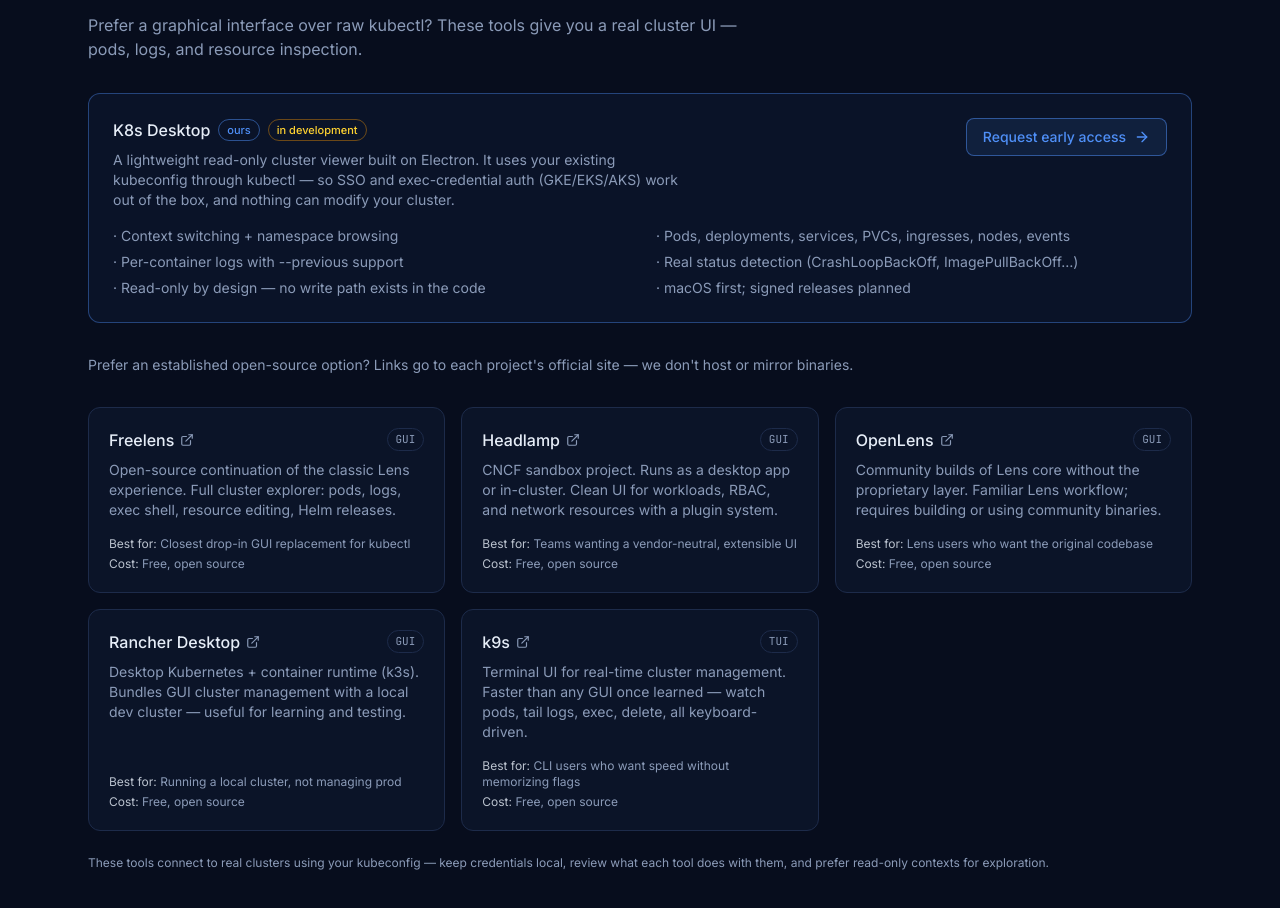
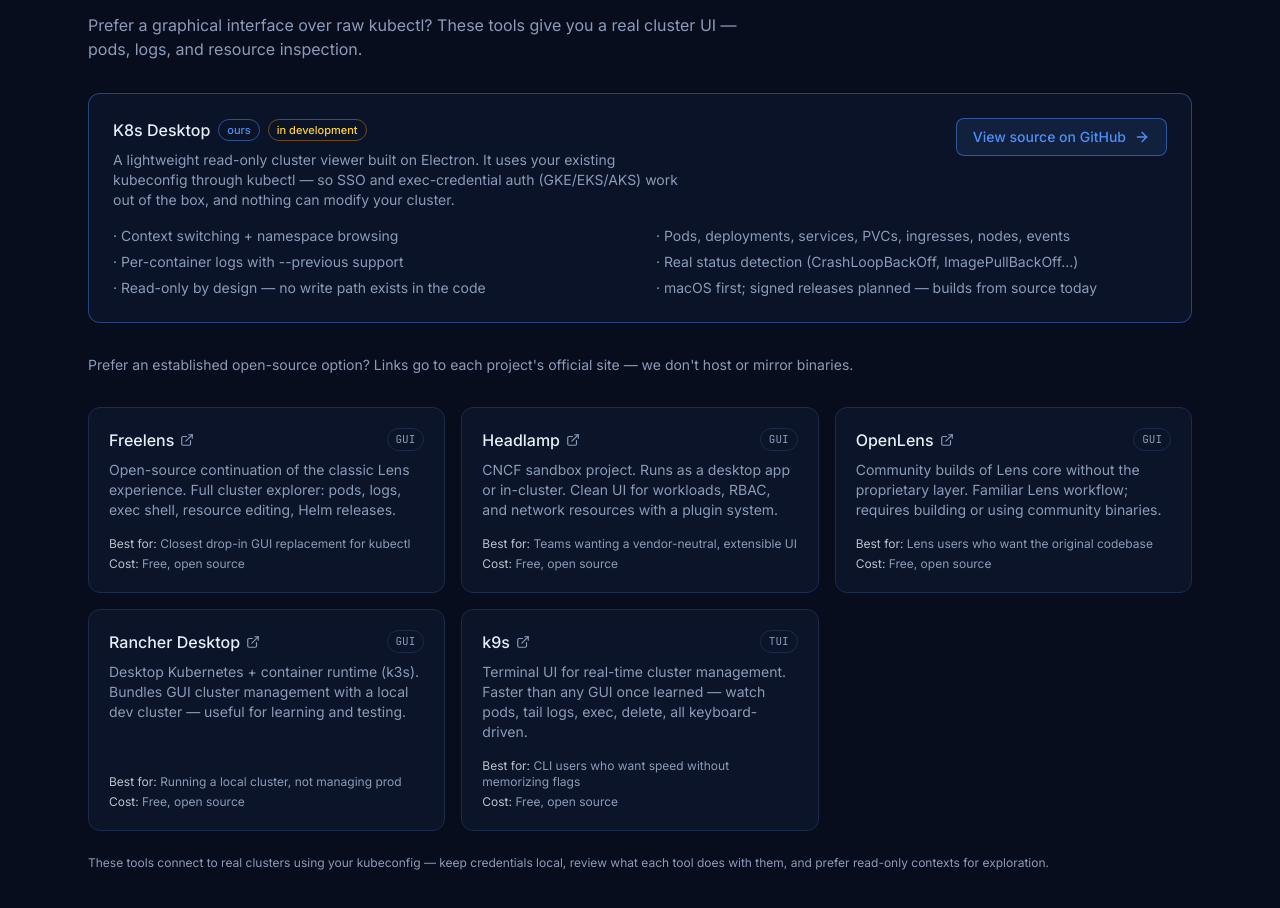
Before and after one commit to jerrysf/devops-toolkit, a Next.js app: page /resources in a window 1280 px wide. Shown: the part 1385-2293 px from the top of the page. Built offline with nearby package versions, Linux system fonts and the light colour scheme; no server answers.

Commit message:
Link K8s Desktop card to public GitHub repo

```diff
--- a/src/app/resources/page.tsx
+++ b/src/app/resources/page.tsx
@@ -112,12 +112,14 @@ export default function ResourcesPage() {
                 nothing can modify your cluster.
               </p>
             </div>
-            <Link
-              href="/contact"
+            <a
+              href="https://github.com/jerrysf/k8s-desktop"
+              target="_blank"
+              rel="noopener noreferrer"
               className="inline-flex items-center gap-2 rounded-lg border border-primary/50 bg-primary/10 px-4 py-2 text-sm font-medium text-primary hover:bg-primary/20"
             >
-              Request early access <ArrowRight className="size-4" />
-            </Link>
+              View source on GitHub <ArrowRight className="size-4" />
+            </a>
           </div>
           <ul className="mt-4 grid gap-x-8 gap-y-1.5 text-sm text-muted-foreground sm:grid-cols-2">
             <li>· Context switching + namespace browsing</li>
@@ -125,7 +127,7 @@ export default function ResourcesPage() {
             <li>· Per-container logs with --previous support</li>
             <li>· Real status detection (CrashLoopBackOff, ImagePullBackOff…)</li>
             <li>· Read-only by design — no write path exists in the code</li>
-            <li>· macOS first; signed releases planned</li>
+            <li>· macOS first; signed releases planned — builds from source today</li>
           </ul>
         </div>
 
```
